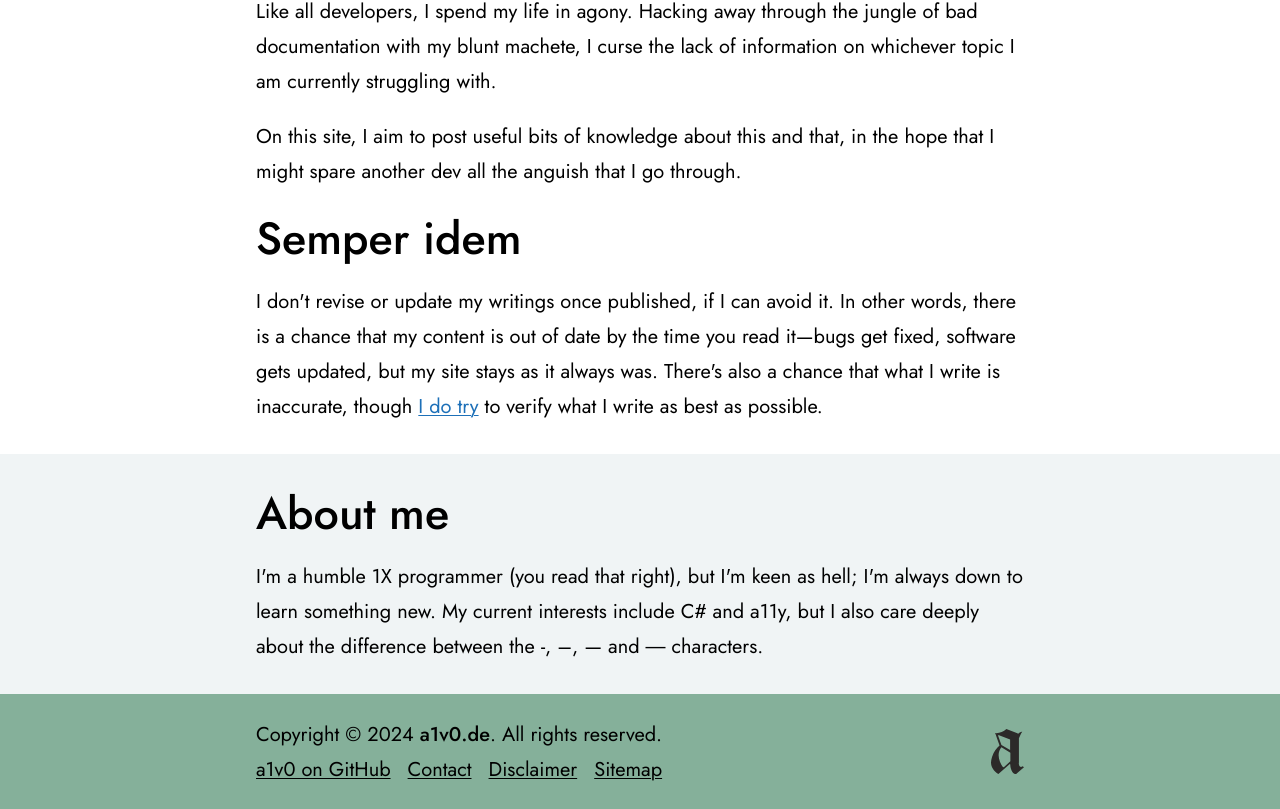
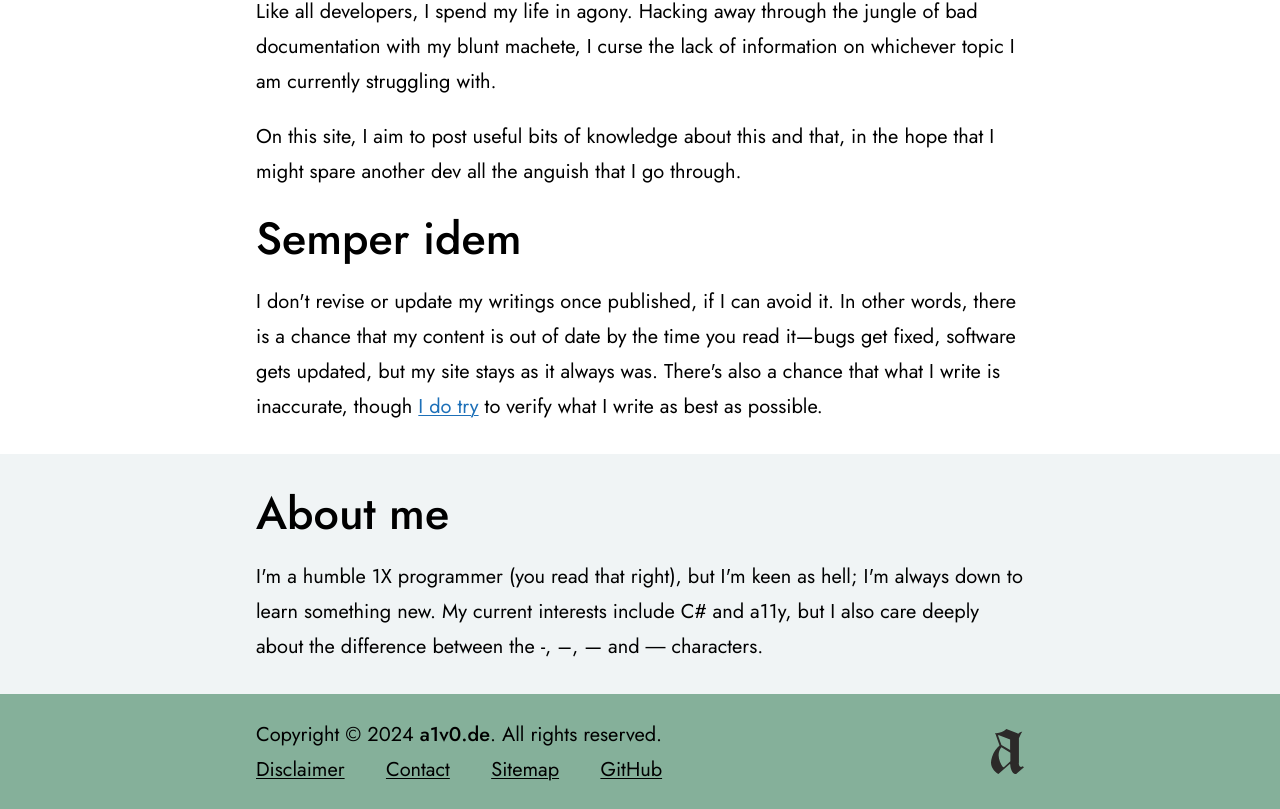
Before and after one commit to a1v0/a1v0.de, a Next.js app: page / in a window 1280 px wide. Shown: the part 516-1325 px from the top of the page. Built offline with nearby package versions, Linux system fonts and the light colour scheme.

Commit message:
Reorganise links

```diff
--- a/components/Footer.tsx
+++ b/components/Footer.tsx
@@ -15,18 +15,18 @@ function Footer() {
 					<nav aria-label="Footer">
 						<ul className="flush m-0 flex justify-between">
 							<li>
-								<Link href="https://github.com/a1v0/">
-									a1v0 on GitHub
-								</Link>
+								<Link href="/disclaimer">Disclaimer</Link>
 							</li>
 							<li>
 								<Link href="/contact">Contact</Link>
 							</li>
 							<li>
-								<Link href="/disclaimer">Disclaimer</Link>
+								<Link href="/sitemap.xml">Sitemap</Link>
 							</li>
 							<li>
-								<Link href="/sitemap.xml">Sitemap</Link>
+								<Link href="https://github.com/a1v0/">
+									GitHub
+								</Link>
 							</li>
 						</ul>
 					</nav>
```
